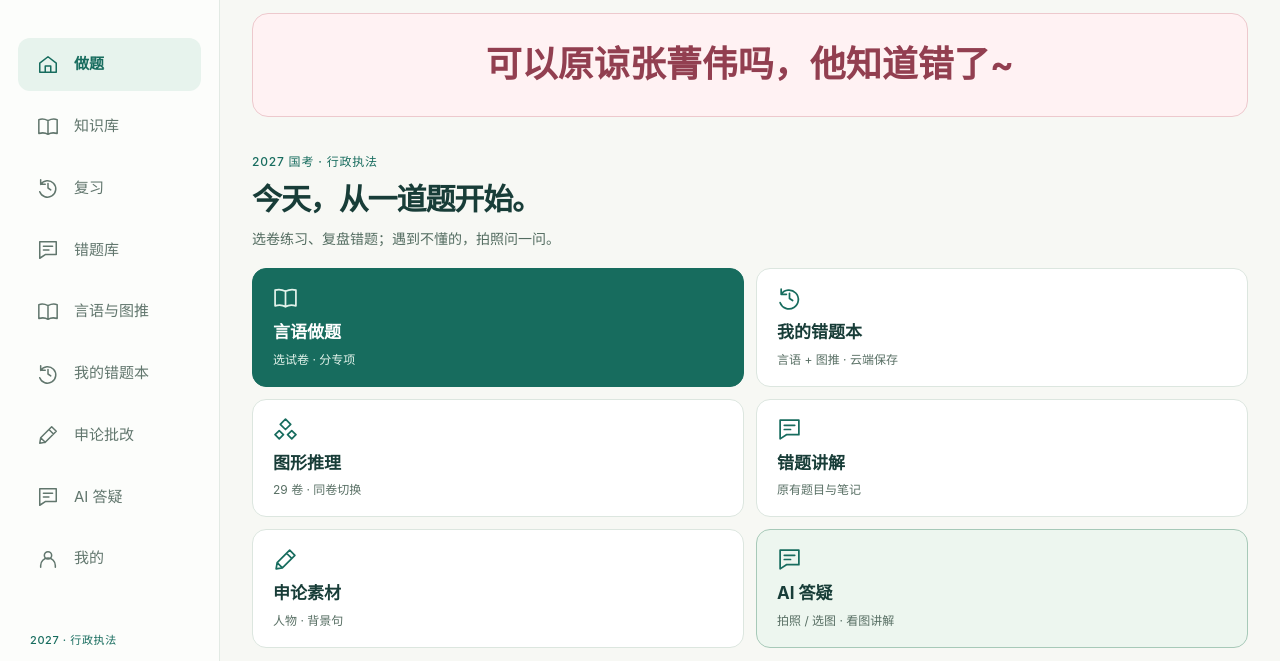
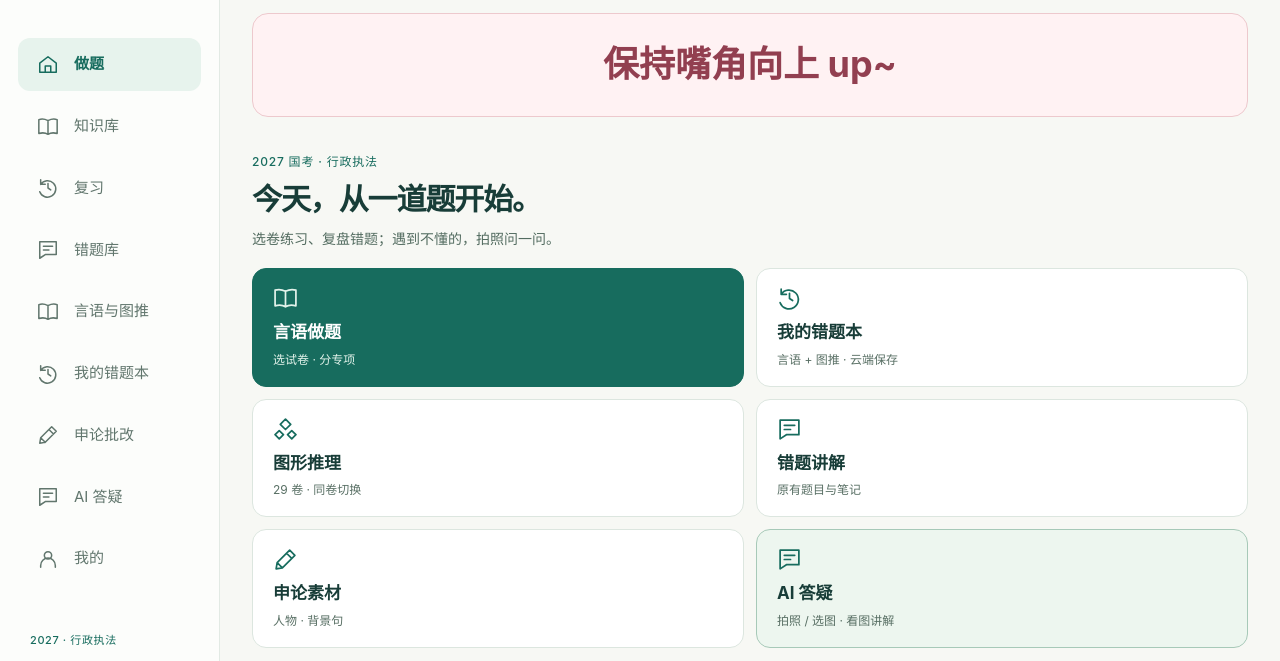
Before and after one commit to xiaoniao051-sudo/super-octo-goggles, a website: page index.html in a window 1280 px wide. Shown: the part 88-749 px from the top of the page. Drawn offline with Linux system fonts and the light colour scheme.

Commit message:
Update homepage message

```diff
--- a/index.html
+++ b/index.html
@@ -19,7 +19,7 @@
 <a class="skip-link" href="#main-content">跳到主要内容</a><div class="app-shell"><aside class="sidebar"><a class="brand" href="#home"><span class="brand-icon">知</span><span>国考精选<small>积累成自己的表达</small></span></a><nav class="desktop-nav" aria-label="主导航"><button data-screen="home"><svg><use href="#i-home"/></svg>做题</button><button data-screen="library"><svg><use href="#i-book"/></svg>知识库</button><button data-screen="review"><svg><use href="#i-review"/></svg>复习</button><button data-screen="qa"><svg><use href="#i-chat"/></svg>错题库</button><a class="essay-nav-link" href="./verbal.html"><svg aria-hidden="true"><use href="#i-book"/></svg>言语与图推</a><a class="essay-nav-link" href="./mistakes.html"><svg aria-hidden="true"><use href="#i-review"/></svg>我的错题本</a><a class="essay-nav-link" data-essay-entry href="./essay-reviews.html"><svg aria-hidden="true"><use href="#i-pen"/></svg>申论批改</a><a class="essay-nav-link" href="./ai.html"><svg aria-hidden="true"><use href="#i-chat"/></svg>AI 答疑</a><button data-screen="me"><svg><use href="#i-user"/></svg>我的</button></nav><div class="side-bottom"><span class="edition">2027 · 行政执法</span><p>少一点囤积<br>多一点理解</p><small>精选知识 · 独立笔记</small></div></aside>
 <main id="main-content" tabindex="-1"><header class="topbar"><a href="#home" class="mobile-brand"><span class="brand-icon">知</span>国考精选</a><span class="top-context">2027 国考 · 行政执法卷</span><a class="top-ai-link" href="./ai.html">拍照答疑 ↗</a><button class="quiet-btn help-btn" id="help-btn">使用帮助</button></header>
 <section id="home-screen" class="screen">
-<p class="home-personal-message" style="margin:16px 0 8px;padding:22px 18px;border:1px solid #edc9cd;border-radius:16px;background:#fff2f3;color:#923f50;font-size:clamp(24px,4.2vw,36px);font-weight:750;line-height:1.6;text-align:center;overflow-wrap:anywhere;text-wrap:balance">可以原谅张菁伟吗，他知道错了~</p>
+<p class="home-personal-message" style="margin:16px 0 8px;padding:22px 18px;border:1px solid #edc9cd;border-radius:16px;background:#fff2f3;color:#923f50;font-size:clamp(24px,4.2vw,36px);font-weight:750;line-height:1.6;text-align:center;overflow-wrap:anywhere;text-wrap:balance">保持嘴角向上 up~</p>
 <div class="home-hero"><div><span class="edition">2027 国考 · 行政执法</span><h1>今天，从一道题开始。</h1><p>选卷练习、复盘错题；遇到不懂的，拍照问一问。</p></div></div>
 <nav class="home-task-grid" aria-label="做题与申论入口">
 <a class="home-task task-primary" href="./verbal.html"><svg aria-hidden="true"><use href="#i-book"/></svg><strong>言语做题</strong><small>选试卷 · 分专项</small></a>
```
